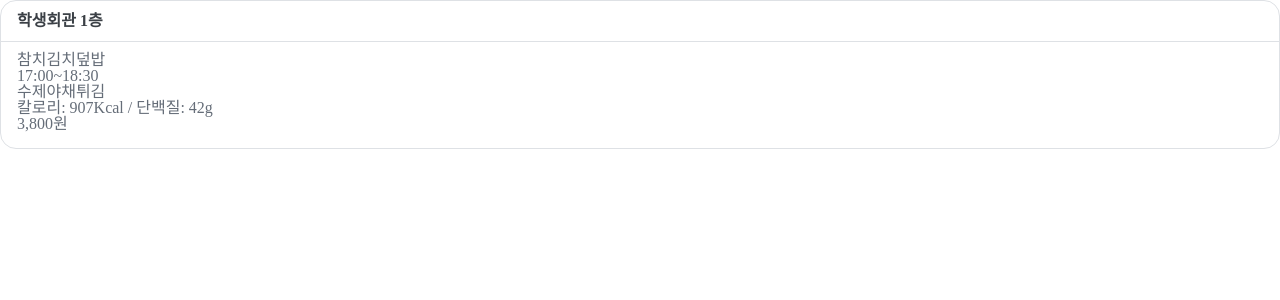
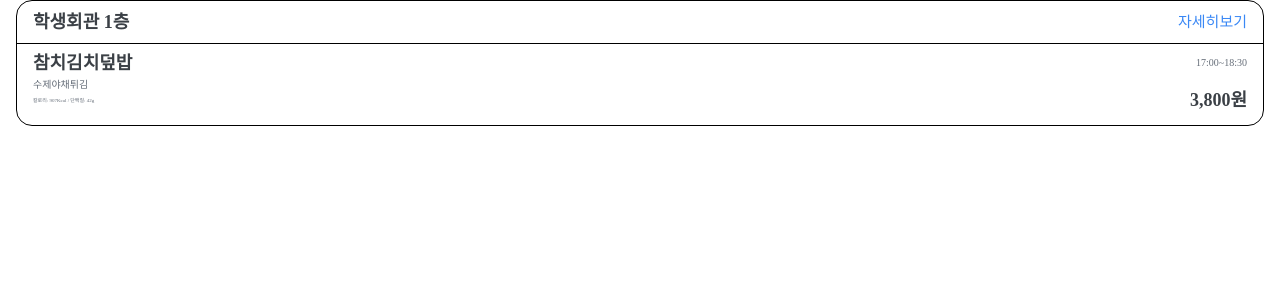
Before and after one commit to uoslife/uoslife-assignment-fe-1, a React (Create React App) app: page / in a window 1280 px wide. Shown: the top 300 px of the page. Built offline with nearby package versions, Linux system fonts and the light colour scheme; a web font is replaced by a local one.

Commit message:
fontSize 변경되지 않는 오류 해결(px 단위 안씀)

```diff
--- a/src/components/Cafeteria/Cafeteria.style.tsx
+++ b/src/components/Cafeteria/Cafeteria.style.tsx
@@ -1,51 +1,57 @@
 import styled from "styled-components";
 
-export const Wrapper = styled.div`
-  display: -webkit-box;
-  display: -webkit-flex;
-  display: -ms-flexbox;
+export const TabContainer = styled("div")`
   display: flex;
-  -webkit-box-pack: center;
-  -webkit-justify-content: center;
-  -ms-flex-pack: center;
   justify-content: center;
-  -webkit-flex-direction: column;
-  -ms-flex-direction: column;
   flex-direction: column;
-  border: 1px solid #dee1e5;
+  padding: 0 16px;
+`;
+
+export const InfoArea = styled("div")`
+  display: flex;
+  justify-content: center;
+  flex-direction: column;
+  border: 1px solid;
   background-color: white;
   border-radius: 16px;
   margin-bottom: 16px;
 `;
-
-export const TopBox = styled.div`
-  display: -webkit-box;
-  display: -webkit-flex;
-  display: -ms-flexbox;
+export const InfoTitleBlock = styled("div")`
   display: flex;
-  -webkit-box-pack: justify;
-  -webkit-justify-content: space-between;
-  -ms-flex-pack: justify;
   justify-content: space-between;
-  -webkit-align-items: center;
-  -webkit-box-align: center;
-  -ms-flex-align: center;
   align-items: center;
   padding: 12px 16px;
 `;
 
-export const BottomBox = styled.div`
-  display: -webkit-box;
-  display: -webkit-flex;
-  display: -ms-flexbox;
+export const InfoContentBlock = styled("div")`
   display: flex;
-  -webkit-box-pack: center;
-  -webkit-justify-content: center;
-  -ms-flex-pack: center;
   justify-content: center;
-  -webkit-flex-direction: column;
-  -ms-flex-direction: column;
   flex-direction: column;
   padding: 10px 16px 16px 16px;
-  border-top: 1px solid #dee1e5;
+  border-top: 1px solid;
 `;
+
+export const InfoContent1 = styled("div")`
+  display: flex;
+  justify-content: space-between;
+  align-items: center;
+`;
+
+export const InfoContent2 = styled("div")`
+  display: flex;
+  justify-content: left;
+  align-items: center;
+`;
+
+export const InfoTime = styled("div")`
+  display: flex;
+  justify-content: center;
+  align-items: center;
+`;
+
+export const InfoMore = styled("a")`
+  cursor: pointer;
+  :hover {
+    font-weight: 700;
+  }
+`;
--- a/src/components/Cafeteria/Cafeteria.tsx
+++ b/src/components/Cafeteria/Cafeteria.tsx
@@ -1,51 +1,82 @@
 import { Text } from "../Text/Text";
-import { Wrapper, TopBox, BottomBox } from "./Cafeteria.style";
+import {
+  TabContainer,
+  InfoArea,
+  InfoTitleBlock,
+  InfoContentBlock,
+  InfoContent1,
+  InfoContent2,
+  InfoTime,
+  InfoMore,
+} from "./Cafeteria.style";
 
 export const Cafeteria = ({ cafeteria }: any) => {
   return (
     <>
-      <Wrapper>
-        <TopBox>
+      <TabContainer>
+        <InfoArea>
+          <InfoTitleBlock>
             <Text
               text={cafeteria.location}
               fontSize={18}
               fontWeight={600}
               color="#3B4046"
             />
-        </TopBox>
-        <BottomBox>
+            <InfoMore>
+              <Text
+                text="자세히보기"
+                fontSize={15}
+                fontWeight={400}
+                color="#3A88F5"
+              ></Text>
+            </InfoMore>
+          </InfoTitleBlock>
+          <div>
+            <InfoContentBlock>
+              <InfoContent1 style={{ marginBottom: "8px" }}>
                 <Text
                   text={cafeteria.mainMenu}
-            fontSize={20}
+                  fontSize={18}
+                  fontWeight={600}
+                  color="#3B4046"
+                />
+                <InfoTime>
+                  <Text
+                    text={cafeteria.openingHours}
+                    fontSize={10}
                     fontWeight={400}
                     color="#656D78"
                   />
+                </InfoTime>
+              </InfoContent1>
+              <InfoContent2 style={{ marginBottom: "1px" }}>
+                <InfoTime>
                   <Text
-            text={cafeteria.openingHours}
-            fontSize={20}
+                    text={cafeteria.detailMenu}
+                    fontSize={10}
                     fontWeight={400}
                     color="#656D78"
                   />
-          <Text
-            text={cafeteria.detailMenu}
-            fontSize={20}
-            fontWeight={400}
-            color="#656D78"
-          />
+                </InfoTime>
+              </InfoContent2>
+              <InfoContent1>
                 <Text
                   text={cafeteria.nutritionalInfo}
-            fontSize={20}
+                  fontSize={5}
                   fontWeight={400}
                   color="#656D78"
                 />
                 <Text
                   text={cafeteria.price}
-            fontSize={20}
-            fontWeight={400}
-            color="#656D78"
+                  fontSize={18}
+                  fontWeight={600}
+                  color="#3B4046"
                 />
-        </BottomBox>
-      </Wrapper>
+              </InfoContent1>
+            </InfoContentBlock>
+          </div>
+        </InfoArea>
+      </TabContainer>
     </>
   );
 };
--- a/src/components/Text/Text.tsx
+++ b/src/components/Text/Text.tsx
@@ -29,7 +29,7 @@ export const Text: React.FC<TextProps> = ({
 };
 
 const StyledText = styled.div<TextProps>`
-  font-size: ${({ fontSize }) => fontSize};
-  font-weight: ${({ fontWeight }) => fontWeight};
-  color: ${({ color }) => color};
+  font-size: ${(props) => props.fontSize}px;
+  font-weight: ${(props) => props.fontWeight};
+  color: ${(props) => props.color};
 `;
```
Lines whose indentation alone changed are shown as unchanged.
